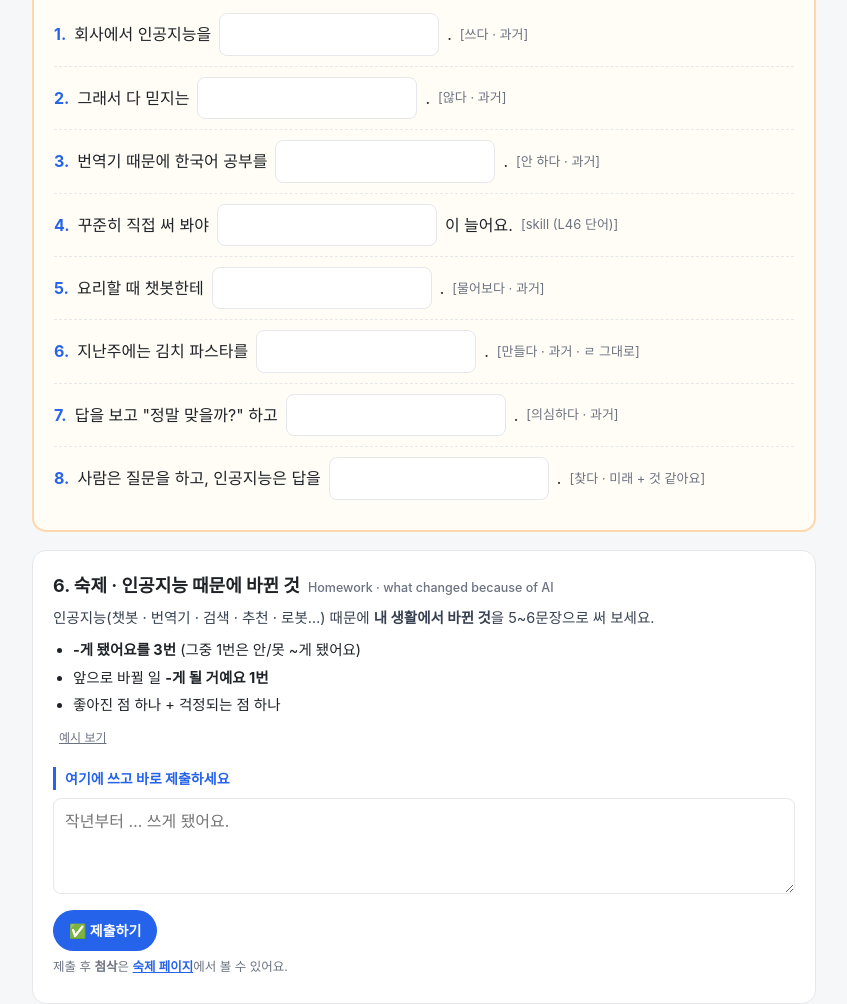
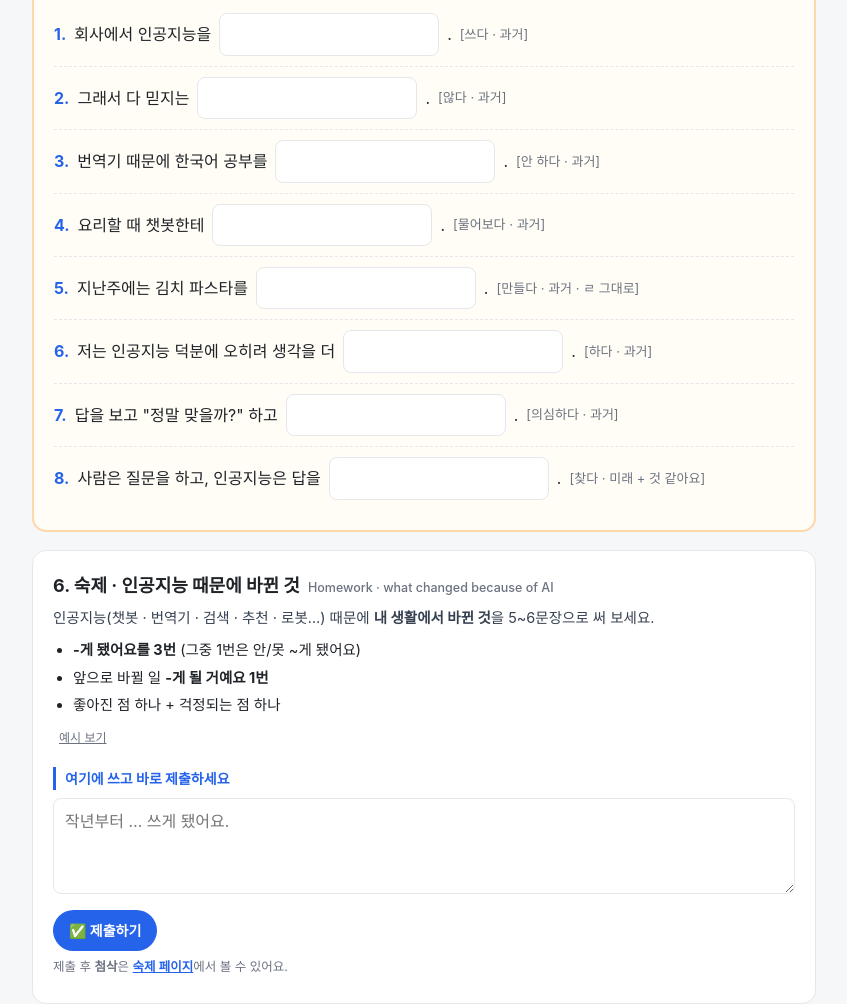
Before and after one commit to Beautiful-Days-W/Korean-Learning, a plain HTML site: page lesson51.html in a window 1280 px wide. Shown: the part 6180-7184 px from the top of the page, without its empty margins (216-1063 px from the left). Drawn offline with Linux system fonts and the light colour scheme.

Commit message:
L51 5-4: replace vocab-recall blank (실력) with target-form blank
Co-Authored-By: Claude Fable 5.1 <noreply@anthropic.com>

```diff
--- a/lesson51.html
+++ b/lesson51.html
@@ -338,9 +338,9 @@ const DLG=[ // 실전 대화 [앞, 정답, 뒤, 힌트]
   ['회사에서 인공지능을 ','쓰게 됐어요',' .','쓰다 · 과거'],
   ['그래서 다 믿지는 ','않게 됐어요',' .','않다 · 과거'],
   ['번역기 때문에 한국어 공부를 ','안 하게 됐어요',' .','안 하다 · 과거'],
-  ['꾸준히 직접 써 봐야 ','실력',' 이 늘어요.','skill (L46 단어)'],
   ['요리할 때 챗봇한테 ','물어보게 됐어요',' .','물어보다 · 과거'],
   ['지난주에는 김치 파스타를 ','만들게 됐어요',' .','만들다 · 과거 · ㄹ 그대로'],
+  ['저는 인공지능 덕분에 오히려 생각을 더 ','하게 됐어요',' .','하다 · 과거'],
   ['답을 보고 "정말 맞을까?" 하고 ','의심하게 됐어요',' .','의심하다 · 과거'],
   ['사람은 질문을 하고, 인공지능은 답을 ','찾게 될 것 같아요',' .','찾다 · 미래 + 것 같아요']
 ];
```
